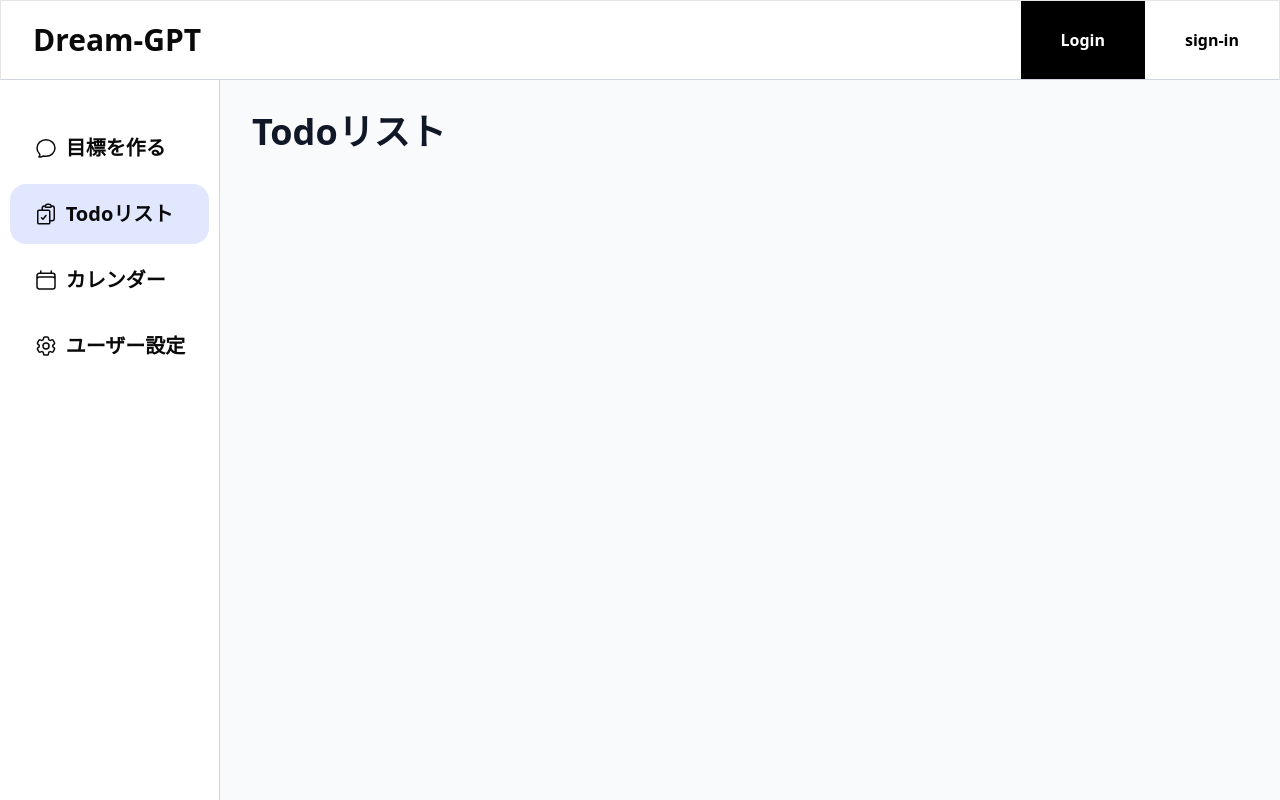
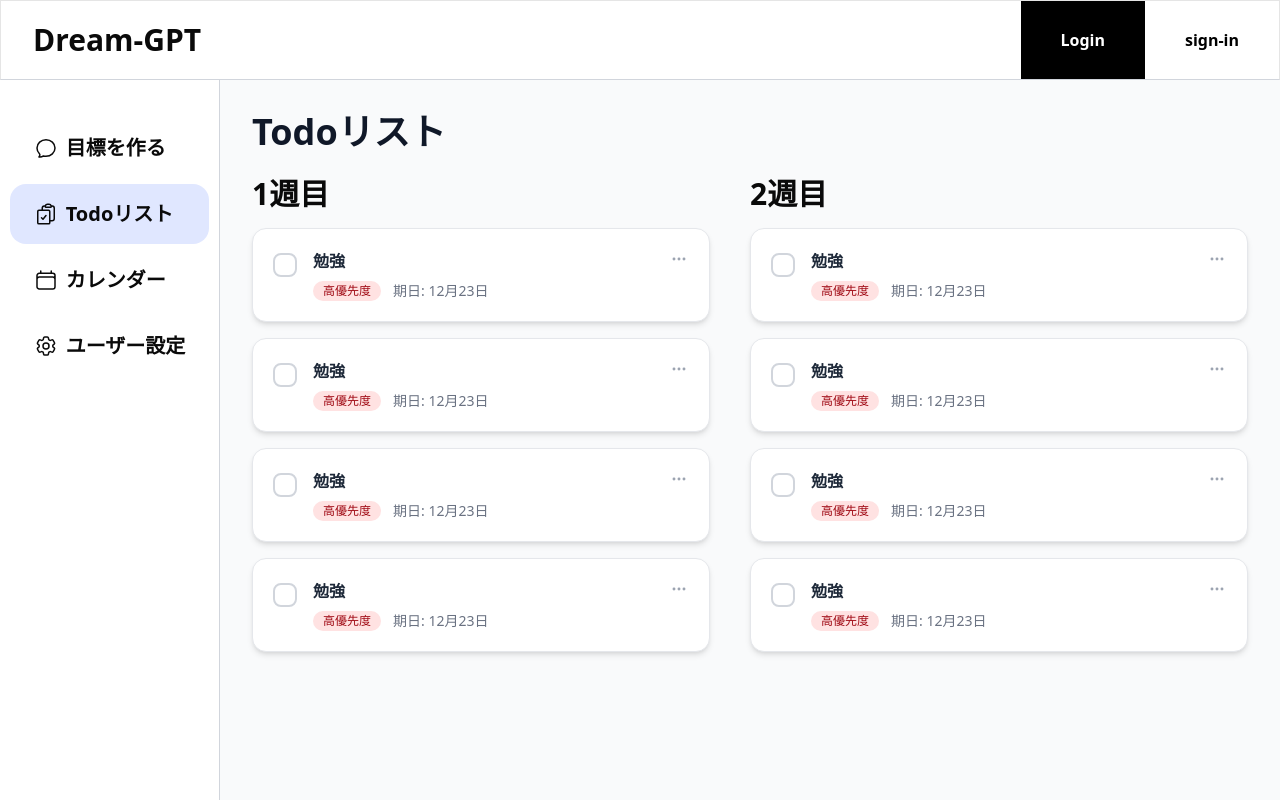
Before and after one commit to famichi-0135/Dream-GPT, a Next.js app: page /dashboard/todo in a window 1280 px wide. Built offline with nearby package versions, Linux system fonts and the light colour scheme.

Commit message:
todoページのUI原型完成

```diff
--- a/src/app/(dashboard)/dashboard/calender/page.tsx
+++ b/src/app/(dashboard)/dashboard/calender/page.tsx
@@ -1,5 +1,7 @@
 export default function Page() {
   return (
-    <h1>calender</h1>
-  )
+    <div>
+      <h1 className="text-4xl font-bold text-gray-900">カレンダー</h1>
+    </div>
+  );
 }
--- a/src/app/(dashboard)/dashboard/page.tsx
+++ b/src/app/(dashboard)/dashboard/page.tsx
@@ -56,9 +56,9 @@ export default function Page() {
     <div className="space-y-8">
       <h1 className="text-4xl font-bold text-gray-900">目標を作成する</h1>
 
-      <div className="grid grid-cols-1 md:grid-cols-2 gap-6">
+      <div className="grid grid-cols-1 md:grid-cols-2 gap-6 ">
         {/* 左側：入力フォーム */}
-        <div className="px-6 py-6 border rounded-xl space-y-6 bg-white">
+        <div className="px-6 py-6 rounded-xl space-y-6 bg-white shadow-md p-5  border-gray-200 transition-all hover:shadow-lg">
           <Input placeholder="目標を入力" />
           <div className="flex space-x-4">
             <Input className="w-full max-w-[150px]" placeholder="数値を入力" />
@@ -96,9 +96,9 @@ export default function Page() {
         </div>
 
         {/* 右側：ダミー枠 */}
-        <div className="px-6 py-6 border rounded-xl space-y-6 bg-white">
+        <div className="px-6 py-6  rounded-xl space-y-6 bg-white shadow-md p-5  border-gray-200 transition-all hover:shadow-lg">
           {/* TODO: 右側の内容を追加 */}
-          <h1 className="text-xl font-bold">AIに支持を出すうえで大事なこと</h1>
+          <h1 className="text-xl font-bold">空白</h1>
         </div>
       </div>
     </div>
--- a/src/app/(dashboard)/dashboard/todo/page.tsx
+++ b/src/app/(dashboard)/dashboard/todo/page.tsx
@@ -1,7 +1,25 @@
+import { TodoCard } from "@/components/todoCard";
+
 export default function Page() {
   return (
-    <div>
+    <div className="space-y-6">
       <h1 className="text-4xl font-bold text-gray-900">Todoリスト</h1>
+      <div className="grid lg:grid-cols-2 md:grid-cols-1 space-x-10 space-y-8">
+        <div className="space-y-4">
+          <h2 className="font-bold text-3xl">1週目</h2>
+          <TodoCard title="勉強" month={12} date={23} />
+          <TodoCard title="勉強" month={12} date={23} />
+          <TodoCard title="勉強" month={12} date={23} />
+          <TodoCard title="勉強" month={12} date={23} />
+        </div>
+        <div className="space-y-4">
+          <h2 className="font-bold text-3xl">2週目</h2>
+          <TodoCard title="勉強" month={12} date={23} />
+          <TodoCard title="勉強" month={12} date={23} />
+          <TodoCard title="勉強" month={12} date={23} />
+          <TodoCard title="勉強" month={12} date={23} />
+        </div>
+      </div>
     </div>
   );
 }
--- a/src/app/(dashboard)/dashboard/usersetting/page.tsx
+++ b/src/app/(dashboard)/dashboard/usersetting/page.tsx
@@ -1,5 +1,7 @@
 export default function Page() {
   return (
-    <h1>UserSetting</h1>
-  )
+    <div>
+      <h1 className="text-4xl font-bold text-gray-900">ユーザー設定</h1>
+    </div>
+  );
 }
--- /dev/null
+++ b/src/components/todoCard.tsx
@@ -0,0 +1,45 @@
+import { todoList } from "@/lib/type";
+
+export function TodoCard(props:todoList) {
+  const { title, month, date } = props;
+  return (
+    <div>
+      <div className="bg-white rounded-xl shadow-md p-5 border border-gray-200 transition-all hover:shadow-lg">
+        <div className="flex items-start space-x-4">
+          <input
+            type="checkbox"
+            className="custom-checkbox h-6 w-6 mt-1 appearance-none border-2 border-gray-300 rounded-md bg-white checked:bg-indigo-600 checked:border-indigo-600 focus:outline-none focus:ring-2 focus:ring-offset-2 focus:ring-indigo-500 transition cursor-pointer flex-shrink-0"
+          />
+
+          <div className="flex-grow">
+            <p className="font-semibold text-gray-800">{title}</p>
+            <div className="flex items-center space-x-3 mt-2 text-sm">
+              <span className="inline-flex items-center px-2.5 py-0.5 rounded-full text-xs font-medium bg-red-100 text-red-800">
+                高優先度
+              </span>
+
+              <span className="text-gray-500">期日: {month}月{date}日</span>
+            </div>
+          </div>
+
+          <button className="text-gray-400 hover:text-gray-600">
+            <svg
+              xmlns="http://www.w3.org/2000/svg"
+              fill="none"
+              viewBox="0 0 24 24"
+              stroke-width="2"
+              stroke="currentColor"
+              className="w-5 h-5"
+            >
+              <path
+                strokeLinecap="round"
+                stroke-linejoin="round"
+                d="M6.75 12a.75.75 0 1 1-1.5 0 .75.75 0 0 1 1.5 0ZM12.75 12a.75.75 0 1 1-1.5 0 .75.75 0 0 1 1.5 0ZM18.75 12a.75.75 0 1 1-1.5 0 .75.75 0 0 1 1.5 0Z"
+              />
+            </svg>
+          </button>
+        </div>
+      </div>
+    </div>
+  );
+}
--- a/src/lib/type.ts
+++ b/src/lib/type.ts
@@ -3,3 +3,9 @@ export type sidebarType = {
   href: string;
   icon: React.FC;
 };
+
+export type todoList = {
+  title: string;
+  month: number;
+  date: number;
+};
```
